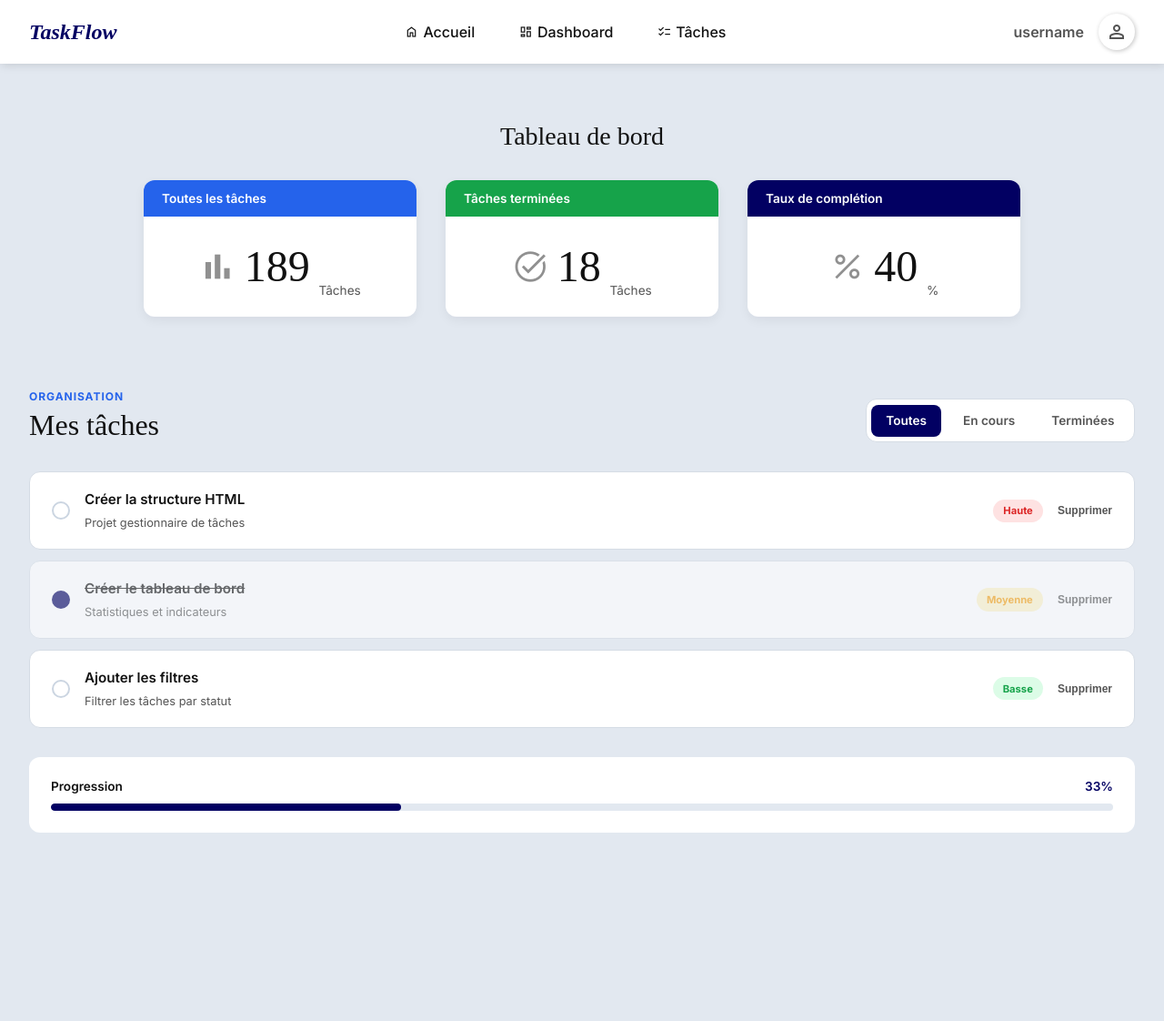
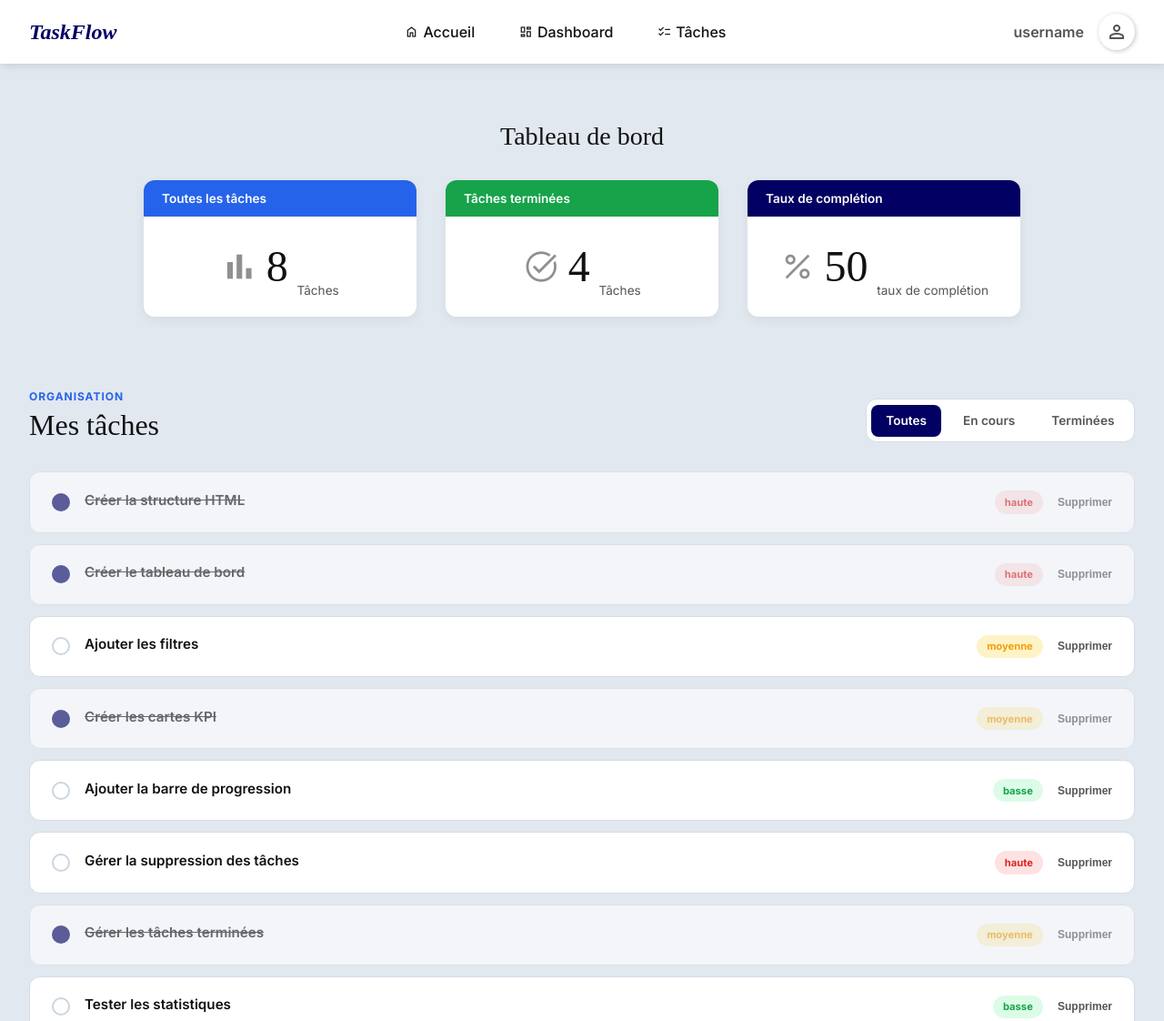
Before and after one commit to G-Kedi/gestionnaire-taches-js, a plain HTML site: page index.html in a window 1280 px wide. Shown: the top 1122 px of the page at 91% size. Before the commit the page ends 947 px from the top, so only its background shows below. Drawn offline with nearby package versions, Linux system fonts and the light colour scheme; a web font is replaced by a local one.

Commit message:
chore: link the html to the taches.js file

```diff
--- a/index.html
+++ b/index.html
@@ -56,7 +56,7 @@
                     <h2>Toutes les tâches</h2>
                     <div class="subcard">
                         <span class="material-symbols-outlined">bar_chart</span>
-                        <strong>189</strong>
+                        <strong>8</strong>
                         <p>Tâches</p>
                     </div>
                 </div>
@@ -64,7 +64,7 @@
                     <h2>Tâches terminées</h2>
                     <div class="subcard">
                         <span class="material-symbols-outlined">task_alt</span>
-                        <strong>18</strong>
+                        <strong>4</strong>
                         <p>Tâches</p>
                     </div>
                 </div>
@@ -72,8 +72,8 @@
                     <h2>Taux de complétion</h2>
                     <div class="subcard">
                         <span class="material-symbols-outlined">percent</span>
-                        <strong>40</strong>
-                        <p>%</p>
+                        <strong>50</strong>
+                        <p>taux de complétion</p>
                     </div>
                 </div>
             </div>
@@ -93,73 +93,9 @@
                 </div>
             </div>
 
-            <div class="tasks-list">
+            <div class="tasks-list" id="tasks_list">
 
-                <article class="task-item">
-                    <div class="task-content">
-                        <div class="task-check">
-                            <input type="checkbox" id="task-1">
-                            <label for="task-1"></label>
-                        </div>
 
-                        <div class="task-info">
-                            <h3>Créer la structure HTML</h3>
-                            <span>Projet gestionnaire de tâches</span>
-                        </div>
-                    </div>
-
-                    <div class="task-actions">
-                        <span class="task-priority priority-high">Haute</span>
-
-                        <button class="task-delete" type="button" aria-label="Supprimer la tâche">
-                            Supprimer
-                        </button>
-                    </div>
-                </article>
-
-                <article class="task-item">
-                    <div class="task-content">
-                        <div class="task-check">
-                            <input type="checkbox" id="task-2" checked>
-                            <label for="task-2"></label>
-                        </div>
-
-                        <div class="task-info">
-                            <h3>Créer le tableau de bord</h3>
-                            <span>Statistiques et indicateurs</span>
-                        </div>
-                    </div>
-
-                    <div class="task-actions">
-                        <span class="task-priority priority-medium">Moyenne</span>
-
-                        <button class="task-delete" type="button" aria-label="Supprimer la tâche">
-                            Supprimer
-                        </button>
-                    </div>
-                </article>
-
-                <article class="task-item">
-                    <div class="task-content">
-                        <div class="task-check">
-                            <input type="checkbox" id="task-3">
-                            <label for="task-3"></label>
-                        </div>
-
-                        <div class="task-info">
-                            <h3>Ajouter les filtres</h3>
-                            <span>Filtrer les tâches par statut</span>
-                        </div>
-                    </div>
-
-                    <div class="task-actions">
-                        <span class="task-priority priority-low">Basse</span>
-
-                        <button class="task-delete" type="button" aria-label="Supprimer la tâche">
-                            Supprimer
-                        </button>
-                    </div>
-                </article>
 
             </div>
 
@@ -176,6 +112,7 @@
 
         </section>
     </main>
+    <script src="taches.js"></script>
 </body>
 
 </html>
```
